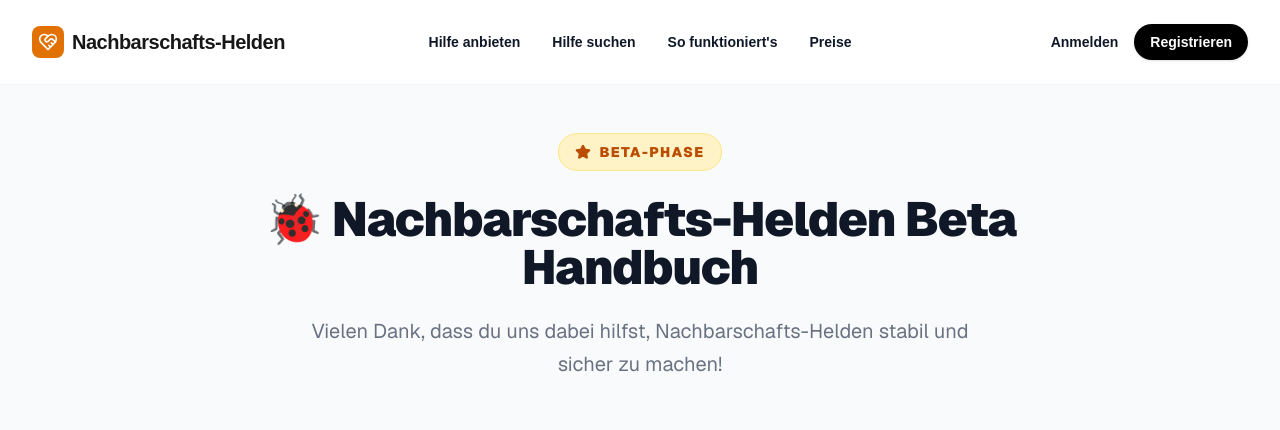
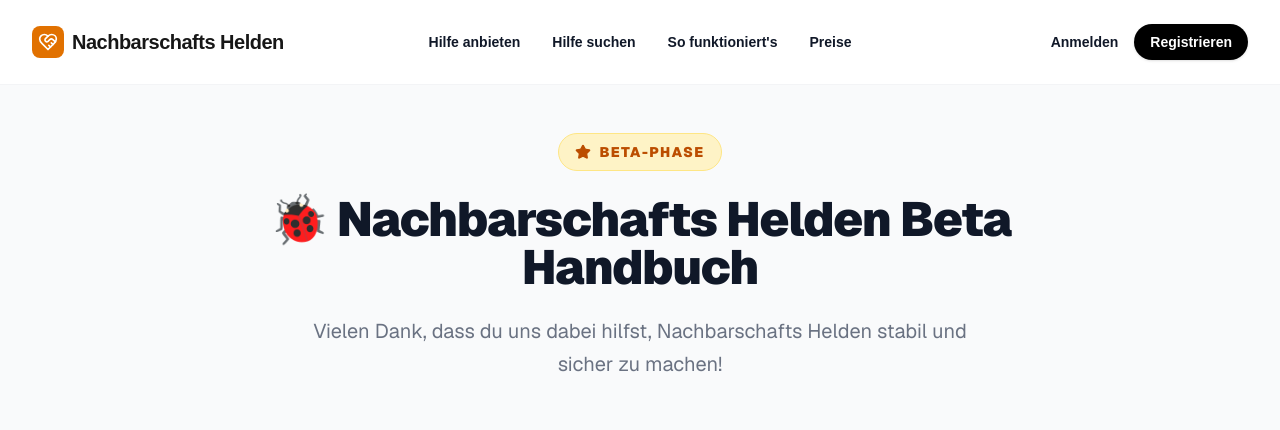
Before and after one commit to DeveloperMdIt/hilfe-von-nebenan, a Next.js app: page /beta-handbook in a window 1280 px wide. Shown: the top 430 px of the page. Built offline with nearby package versions, Linux system fonts and the light colour scheme; no server answers.

Commit message:
Comprehensive rebranding to Nachbarschafts Helden (no hyphen), overhaul handbook missions, and remove Karma references

```diff
--- a/app/(legal)/agb/page.tsx
+++ b/app/(legal)/agb/page.tsx
@@ -14,7 +14,7 @@ export default function AGBPage() {
                     <p>Für die Geschäftsbeziehung zwischen MD IT Solutions (nachfolgend „Anbieter“) und dem Kunden (nachfolgend „Nutzer“) gelten ausschließlich die nachfolgenden Allgemeinen Geschäftsbedingungen in ihrer zum Zeitpunkt der Bestellung gültigen Fassung.</p>
 
                     <h2>2. Vertragsgegenstand</h2>
-                    <p>Über die Plattform „Nachbarschafts-Helden“ (oder ähnliche Bezeichnungen) bietet der Anbieter einen Marktplatz zur Vermittlung von Dienstleistungen zwischen Nutzern („Suchende“ und „Helfer“).</p>
+                    <p>Über die Plattform „Nachbarschafts Helden“ (oder ähnliche Bezeichnungen) bietet der Anbieter einen Marktplatz zur Vermittlung von Dienstleistungen zwischen Nutzern („Suchende“ und „Helfer“).</p>
 
                     <h2>3. Registrierung</h2>
                     <p>Die Nutzung des Angebots setzt eine Registrierung voraus. Ein Anspruch auf Registrierung besteht nicht. Der Nutzer ist verpflichtet, bei der Registrierung wahrheitsgemäße Angaben zu machen.</p>
--- a/app/admin/email-templates/page.tsx
+++ b/app/admin/email-templates/page.tsx
@@ -13,7 +13,7 @@ export default async function EmailTemplatesPage() {
         const defaults = [
             {
                 key: 'welcome_customer',
-                subject: 'Willkommen bei Nachbarschafts-Helden! 👋',
+                subject: 'Willkommen bei Nachbarschafts Helden! 👋',
                 body: 'Hallo {{name}},\n\nschön, dass du dabei bist! Wir freuen uns, dich in unserer Community begrüßen zu dürfen.\n\nFinde jetzt Hilfe in deiner Nachbarschaft oder biete deine Unterstützung an.\n\nViele Grüße,\nDein Team'
             },
             {
--- a/app/beta-handbook/page.tsx
+++ b/app/beta-handbook/page.tsx
@@ -12,10 +12,10 @@ export default function BetaHandbookPage() {
                         Beta-Phase
                     </div>
                     <h1 className="text-5xl font-black text-gray-900 dark:text-white mb-6 tracking-tight">
-                        🐞 Nachbarschafts-Helden Beta Handbuch
+                        🐞 Nachbarschafts Helden Beta Handbuch
                     </h1>
                     <p className="text-xl text-gray-500 dark:text-gray-400 max-w-2xl mx-auto leading-relaxed">
-                        Vielen Dank, dass du uns dabei hilfst, Nachbarschafts-Helden stabil und sicher zu machen!
+                        Vielen Dank, dass du uns dabei hilfst, Nachbarschafts Helden stabil und sicher zu machen!
                     </p>
                 </div>
 
@@ -89,56 +89,57 @@ export default function BetaHandbookPage() {
                         {[
                             {
                                 id: 1,
-                                title: "1. Installation (PWA)",
+                                title: "1. App Installation (PWA)",
                                 icon: Smartphone,
                                 tasks: [
-                                    "Öffne die Seite in deinem mobilen Browser (Safari/Chrome).",
-                                    "Nutze den Banner auf der Startseite zur Installation.",
-                                    "Prüfe das Icon auf dem Homescreen und die Vollbild-Anzeige."
+                                    "Öffne die Seite auf deinem Handy.",
+                                    "Nutze den Installations-Banner (oder Browser-Menü).",
+                                    "Prüfe, ob 'Nachbarschafts Helden' unter dem Icon steht."
                                 ]
                             },
                             {
                                 id: 2,
-                                title: "2. Registrierung & Profil",
+                                title: "2. Account & Verifizierung",
                                 icon: User,
                                 tasks: [
-                                    "Erstelle einen neuen Account (Adress-Suche prüfen).",
-                                    "Prüfe die 10 Karma Gutschrift im Profil.",
-                                    "Profilbild und Daten ändern.",
-                                    "Passwort-Änderung & rechtliche Links testen."
+                                    "Registrierung mit E-Mail Verifizierung.",
+                                    "Profil vervollständigen (Adresse, Geburtsdatum für Sicherheit).",
+                                    "Profilbild hochladen und Daten ändern.",
+                                    "Testen der Passwort-Vergessen Funktion."
                                 ]
                             },
                             {
                                 id: 3,
-                                title: "3. Hilfe anbieten & suchen",
+                                title: "3. Hilfe-Missionen erstellen",
                                 icon: Wrench,
                                 tasks: [
-                                    "Erstelle einen Auftrag (Hilfegesuch) mit Bildern.",
-                                    "Nutze die Karte um Aufträge in der Nähe zu finden.",
-                                    "Filtere nach Kategorien (z.B. Garten, Technik).",
-                                    "Ändere Status (Beendet, Abgebrochen)."
+                                    "Erstelle ein Hilfegesuch mit Ort und Bildern.",
+                                    "Nutze die Karte, um Aufträge in deiner Nähe zu sehen.",
+                                    "Teste die verschiedenen Kategorien (z.B. Garten, Haushalt).",
+                                    "Aufträge bearbeiten oder stornieren."
                                 ]
                             },
                             {
                                 id: 4,
-                                title: "4. Der Ablauf (Das Herzstück!) ⭐",
+                                title: "4. Der Helden-Prozess ⭐",
                                 icon: Star,
                                 tasks: [
-                                    "Interagiere mit anderen Testern (Anfragen/Chats).",
-                                    "Akzeptiere eine Hilfe-Anfrage.",
-                                    "Simuliere die Bezahlung mit Testdaten.",
-                                    "Gib eine Bewertung ab nach dem Kontakt."
+                                    "Sende eine Hilfe-Anfrage an einen anderen Nutzer.",
+                                    "Chatte über das integrierte Nachrichtensystem.",
+                                    "Akzeptiere eine Hilfe-Zusagen.",
+                                    "Simuliere die Bezahlung mit den Test-Zahlungsdaten.",
+                                    "Gib eine ehrliche Bewertung nach dem Kontakt ab."
                                 ]
                             },
                             {
                                 id: 5,
-                                title: "5. Kommunikation & Layout",
-                                icon: MessageSquare,
+                                title: "5. Sicherheit & Vertrauen",
+                                icon: ShieldAlert,
                                 tasks: [
-                                    "Abonniere Push-Benachrichtigungen.",
-                                    "Teste Landscape-Modus auf dem Handy.",
-                                    "Feedback-Symbol (lila) testen.",
-                                    "Responsivität auf dem Desktop prüfen."
+                                    "Nutze den 'Melden' Button bei unpassenden Inhalten.",
+                                    "Prüfe die Push-Benachrichtigungen bei neuen Nachrichten.",
+                                    "Teste die App im Hell- und Dunkelmodus.",
+                                    "Feedback über das lila Symbol am Rand senden."
                                 ]
                             }
                         ].map((section) => (
--- a/app/faq/page.tsx
+++ b/app/faq/page.tsx
@@ -7,7 +7,7 @@ const faqs = [
         icon: <HelpCircle className="text-amber-600" size={20} />,
         questions: [
             {
-                q: "Was ist Nachbarschafts-Helden?",
+                q: "Was ist Nachbarschafts Helden?",
                 a: "Wir sind eine lokale Plattform, die Menschen, die Hilfe benötigen, mit hilfsbereiten Nachbarn verbindet. Ob Einkaufen, Hund ausführen oder kleine Reparaturen – hier finden Sie Unterstützung in Ihrer direkten Umgebung."
             },
             {
--- a/app/layout.tsx
+++ b/app/layout.tsx
@@ -16,12 +16,12 @@ const geistMono = Geist_Mono({
 
 export const metadata: Metadata = {
   title: {
-    default: "Nachbarschafts-Helden",
-    template: "%s | Nachbarschafts-Helden"
+    default: "Nachbarschafts Helden",
+    template: "%s | Nachbarschafts Helden"
   },
   description: "Deine Plattform für Nachbarschaftshilfe. Einfach, lokal und sicher Hilfe finden oder anbieten.",
-  keywords: ["Nachbarschaftshilfe", "Held", "Hilfe", "Unterstützung", "Lokal", "Nachbarschafts-Helden"],
-  authors: [{ name: "Nachbarschafts-Helden Team" }],
+  keywords: ["Nachbarschaftshilfe", "Held", "Hilfe", "Unterstützung", "Lokal", "Nachbarschafts Helden"],
+  authors: [{ name: "Nachbarschafts Helden Team" }],
   openGraph: {
     type: "website",
     locale: "de_DE",
--- a/app/login/page.tsx
+++ b/app/login/page.tsx
@@ -62,8 +62,8 @@ export default function LoginPage() {
                             <h3 className="text-2xl font-black text-gray-900 dark:text-white">E-Mail bestätigen</h3>
                             <p className="text-gray-600 dark:text-gray-400 leading-relaxed">
                                 {searchParams.get('registered') === 'true'
-                                    ? "Registrierung erfolgreich! Damit du Nachbarschafts-Helden nutzen kannst, musst du erst deine E-Mail-Adresse bestätigen."
-                                    : "Damit du Nachbarschafts-Helden nutzen kannst, musst du erst deine E-Mail-Adresse bestätigen."
+                                    ? "Registrierung erfolgreich! Damit du Nachbarschafts Helden nutzen kannst, musst du erst deine E-Mail-Adresse bestätigen."
+                                    : "Damit du Nachbarschafts Helden nutzen kannst, musst du erst deine E-Mail-Adresse bestätigen."
                                 } Wir haben dir einen Link an <span className="font-bold text-gray-900 dark:text-white">{state?.email || searchParams.get('email')}</span> gesendet.
                             </p>
                         </div>
--- a/app/page.tsx
+++ b/app/page.tsx
@@ -38,7 +38,7 @@ export default async function Home() {
           <div className="flex flex-col justify-center space-y-8 z-10 p-4">
             <div className="space-y-4">
               <h1 className="text-4xl sm:text-5xl lg:text-6xl font-bold tracking-tight text-gray-900 dark:text-white leading-tight">
-                Nachbarschafts-Helden.<br />
+                Nachbarschafts Helden.<br />
                 <span className="text-amber-600">Einfach. Lokal.</span>
               </h1>
               <p className="text-lg text-gray-600 dark:text-gray-300 max-w-lg">
--- a/app/register/page.tsx
+++ b/app/register/page.tsx
@@ -37,7 +37,7 @@ export default function RegisterPage() {
                                 <HeartHandshake size={28} />
                             </div>
                             <div>
-                                <span className="font-black text-2xl tracking-tight text-gray-900 dark:text-white block leading-none">Nachbarschafts-Helden</span>
+                                <span className="font-black text-2xl tracking-tight text-gray-900 dark:text-white block leading-none">Nachbarschafts Helden</span>
                                 <span className="text-[10px] font-black uppercase text-amber-600 tracking-widest mt-1 block">Nachbarschafts-Netzwerk</span>
                             </div>
                         </Link>
--- a/components/profile/PwaInstallProfile.tsx
+++ b/components/profile/PwaInstallProfile.tsx
@@ -44,7 +44,7 @@ export function PwaInstallProfile() {
 
                 <div className="flex-1 text-center md:text-left">
                     <p className="text-gray-600 dark:text-gray-400 text-sm leading-relaxed mb-4 md:mb-0">
-                        Nutze die Browser-Menü-Option um Nachbarschafts-Helden zum Startbildschirm hinzuzufügen für ein besseres Erlebnis.
+                        Nutze die Browser-Menü-Option um Nachbarschafts Helden zum Startbildschirm hinzuzufügen für ein besseres Erlebnis.
                     </p>
                 </div>
 
--- a/components/ui/header.tsx
+++ b/components/ui/header.tsx
@@ -30,7 +30,7 @@ export function Header({ user, unreadCount = 0 }: {
                         <div className="h-8 w-8 bg-amber-600 rounded-lg flex items-center justify-center text-white">
                             <HeartHandshake size={20} />
                         </div>
-                        <span className="font-bold text-xl tracking-tight">Nachbarschafts-Helden</span>
+                        <span className="font-bold text-xl tracking-tight">Nachbarschafts Helden</span>
                     </Link>
                 </div>
 
--- a/components/utils/PwaInstallBanner.tsx
+++ b/components/utils/PwaInstallBanner.tsx
@@ -52,7 +52,7 @@ export function PwaInstallBanner() {
 
                 <div className="flex-1 relative z-10">
                     <h3 className="text-sm font-black text-gray-900 dark:text-white mb-1">App installieren</h3>
-                    <p className="text-xs text-gray-500 dark:text-gray-400">Installiere Nachbarschafts-Helden auf deinem Homescreen für den schnellen Zugriff.</p>
+                    <p className="text-xs text-gray-500 dark:text-gray-400">Installiere Nachbarschafts Helden auf deinem Homescreen für den schnellen Zugriff.</p>
                 </div>
 
                 <div className="flex items-center gap-2 relative z-10">
```
Also changed, not shown: public/manifest.json.
